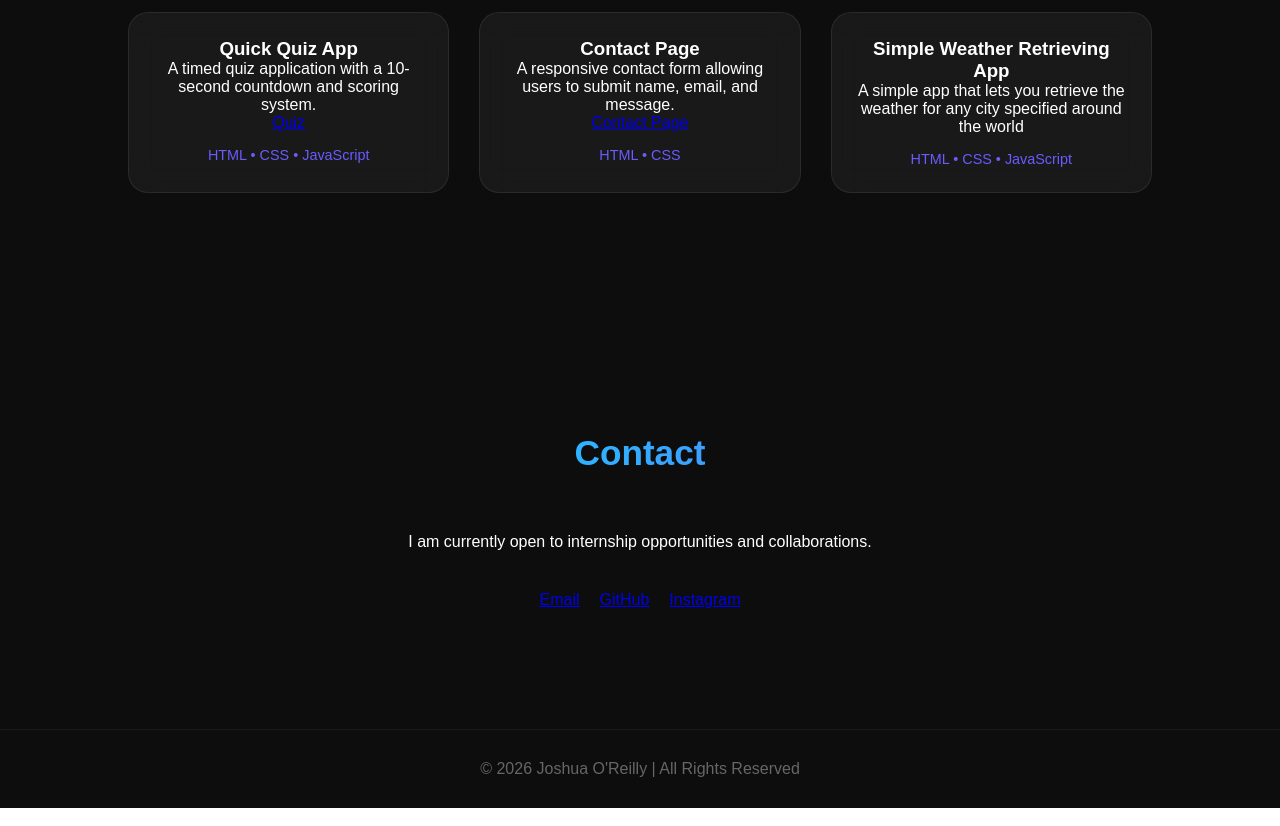
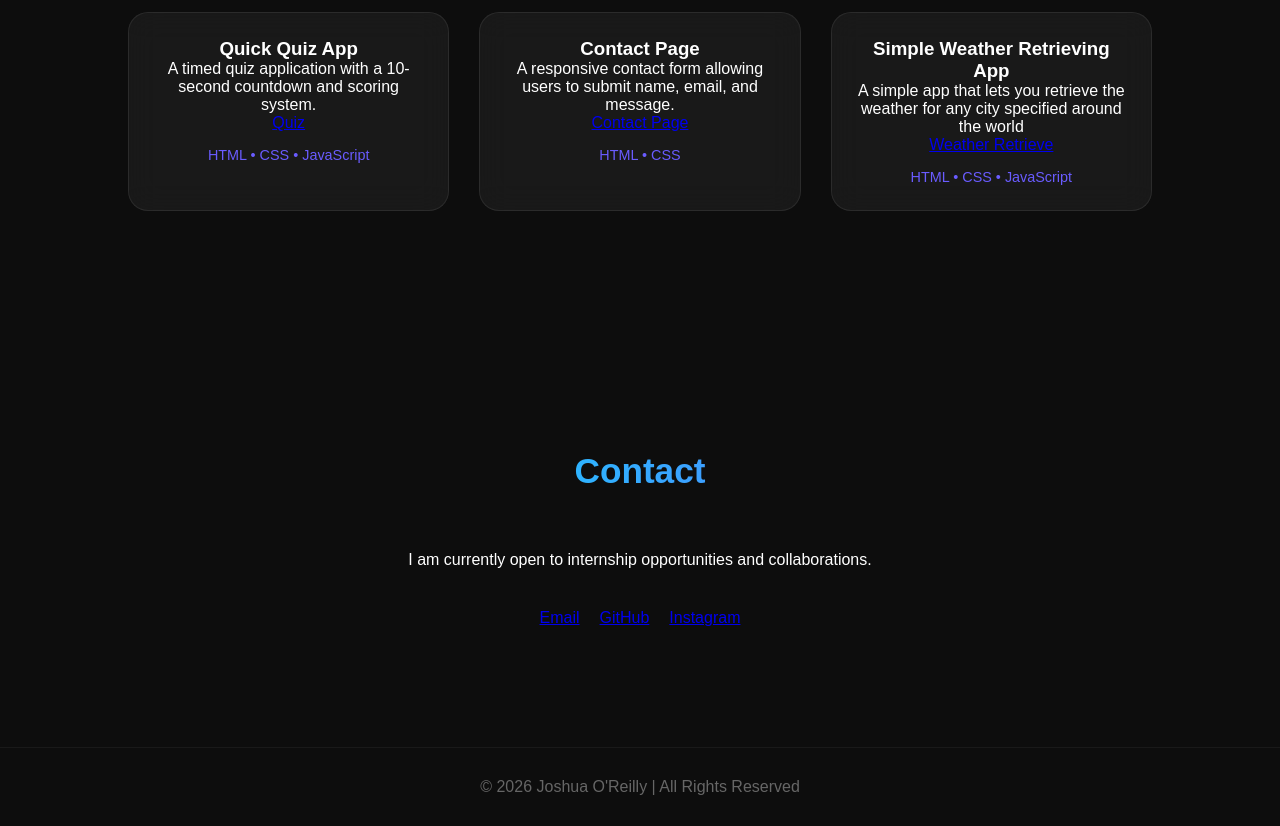
Before and after one commit to joshuaoreilly23/my-portfolio, a plain HTML site: page index.html in a window 1280 px wide. Shown: the part 2520-3346 px from the top of the page. Drawn offline with Linux system fonts and the light colour scheme.

Commit message:
Update index.html

```diff
--- a/index.html
+++ b/index.html
@@ -88,7 +88,7 @@
         <div class="project-card">
             <h3>Simple Weather Retrieving App</h3>
             <p>A simple app that lets you retrieve the weather for any city specified around the world</p>
-            <a href="https://joshuaoreilly23.github.io/Weather-Retrieving/" target="_blank"><Weather Retrieve></a>
+            <a href="https://joshuaoreilly23.github.io/Weather-Retrieving/" target="_blank">Weather Retrieve</a>
             <p class="tech">HTML • CSS • JavaScript</p>
         </div>
 
```
